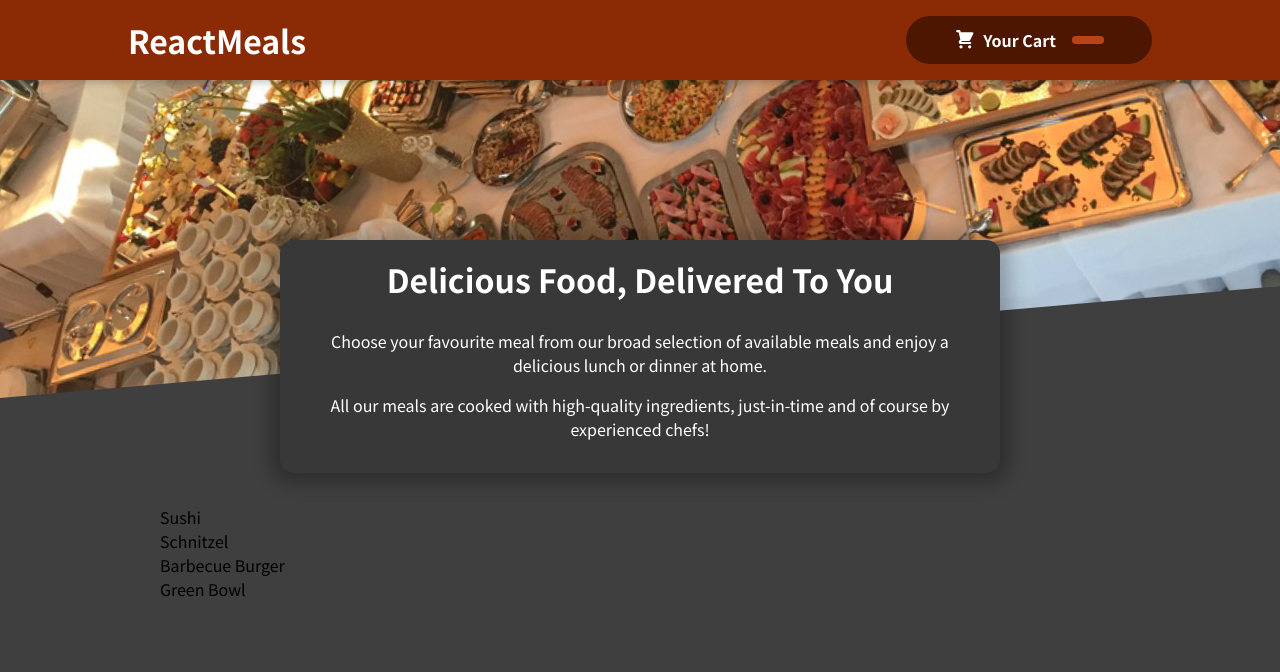
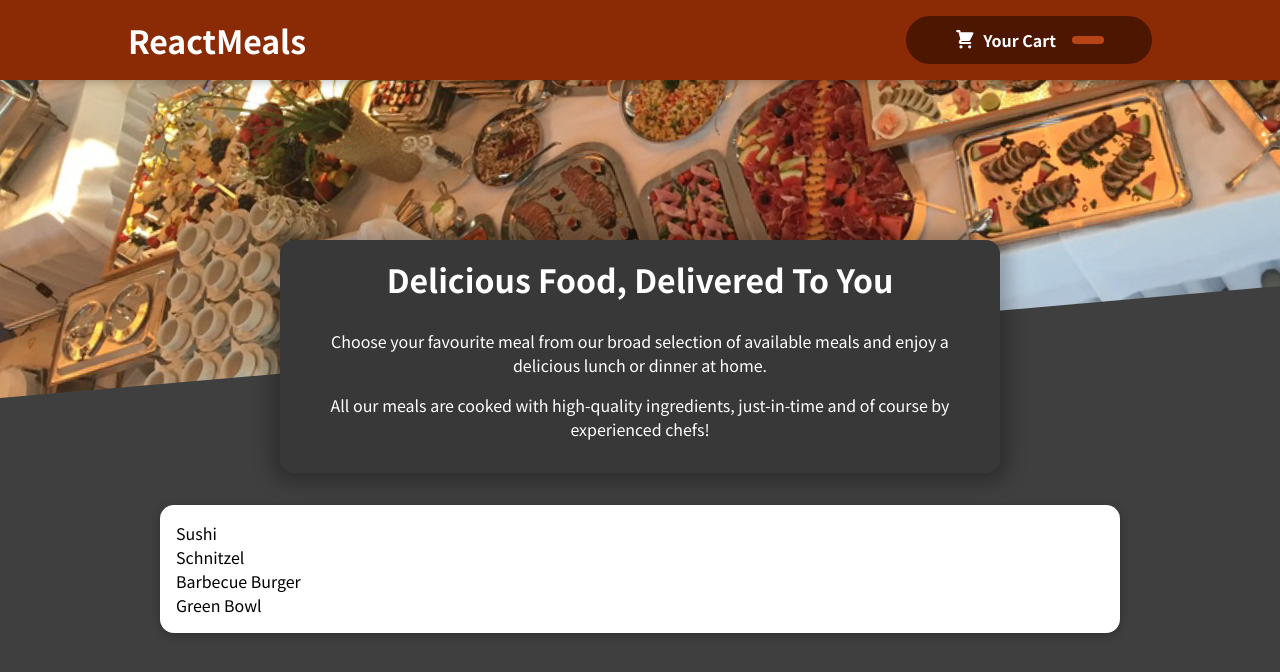
Before and after one commit to rchen1996/React-Food-Order-App-Udemy, a JavaScript app: page / in a window 1280 px wide. Shown: the top 672 px of the page. Built offline with nearby package versions, Linux system fonts and the light colour scheme.

Commit message:
Wrap available meals list in card wrapper

```diff
--- a/src/components/Meals/AvailableMeals.js
+++ b/src/components/Meals/AvailableMeals.js
@@ -1,3 +1,4 @@
+import Card from '../UI/Card';
 import classes from './AvailableMeals.module.css';
 
 const DUMMY_MEALS = [
@@ -34,7 +35,9 @@ const AvailableMeals = (props) => {
 
   return (
     <section className={classes.meals}>
-      <ul>{mealsList}</ul>
+      <Card>
+        <ul>{mealsList}</ul>
+      </Card>
     </section>
   );
 };
```
